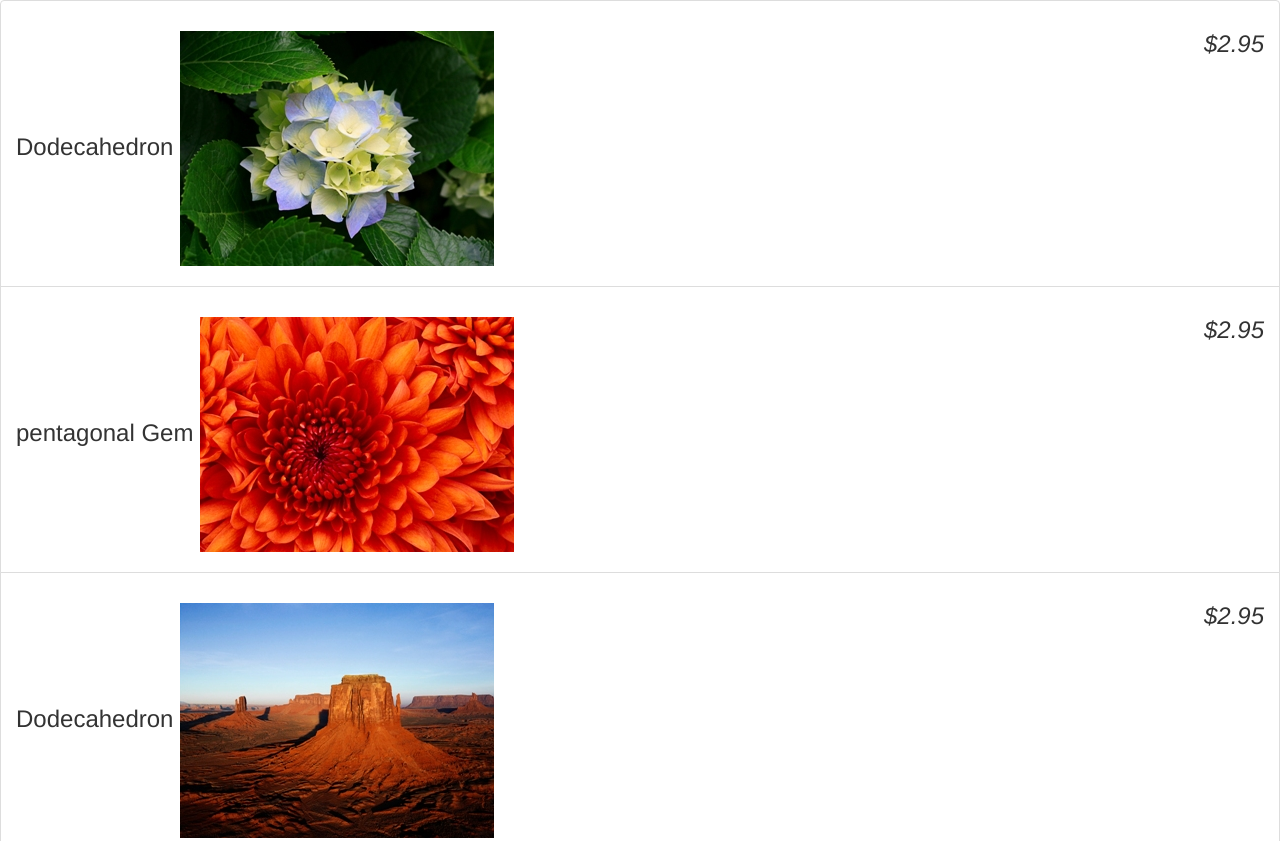
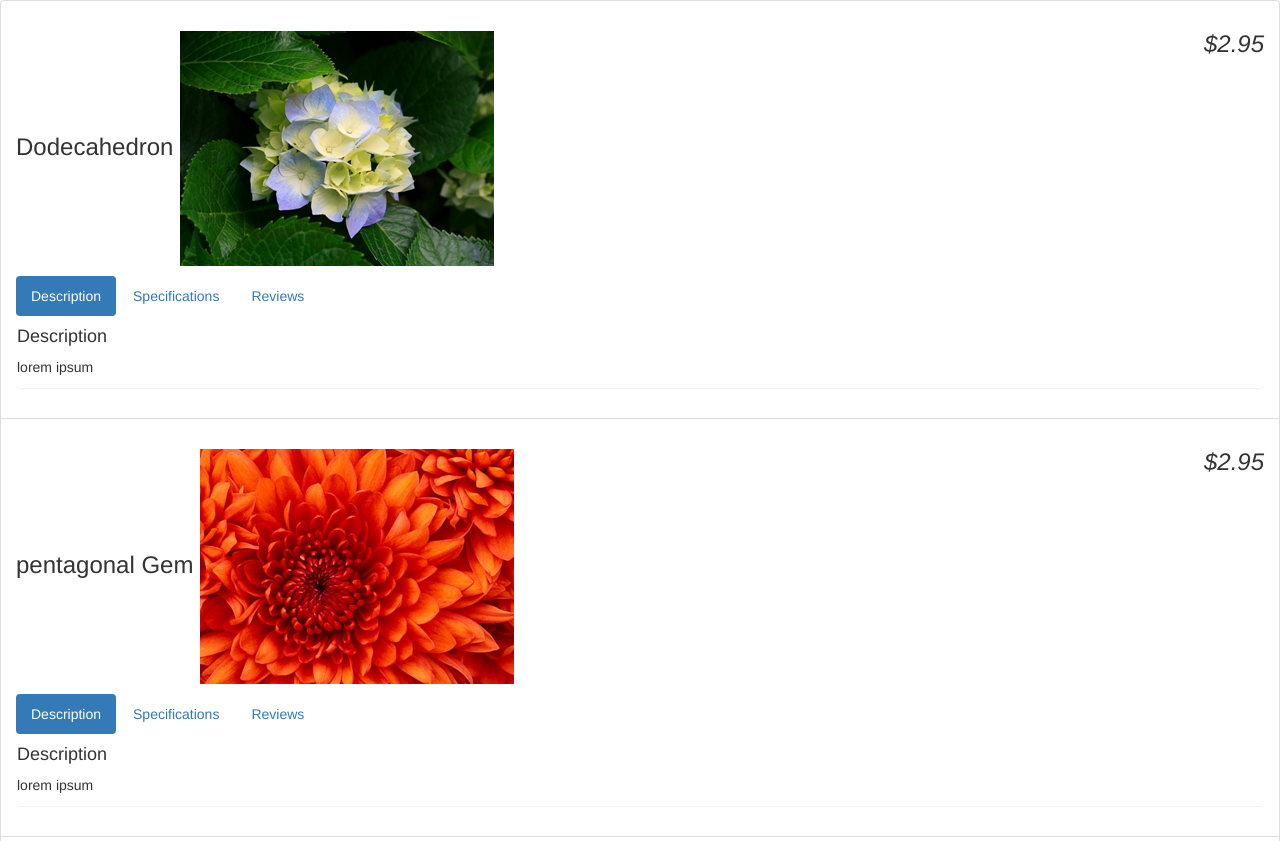
Before and after one commit to unsruns/angularCS, a plain HTML site: page index.html in a window 1280 px wide. Shown: the top 841 px of the page. Drawn offline with nearby package versions, Linux system fonts and the light colour scheme.

Commit message:
level 2 : ng-click and embeded controller to manage panels behavior

```diff
--- a/index.html
+++ b/index.html
@@ -13,6 +13,32 @@
                    <em class="pull-right">{{product.price | currency}}</em>
                    <img ng-src="{{'images/'+product.images[0].thumb}}" alt="">
                </h3>
+               <section ng-controller="PanelController as panel">
+                    <ul class="nav nav-pills">
+                        <li ng-class="{ active:panel.isSelected(1) }">
+                            <a href ng-click="panel.selectTab(1)">Description</a>
+                        </li>
+                        <li ng-class="{ active:panel.isSelected(2) }">
+                            <a href ng-click="panel.selectTab(2)">Specifications</a>
+                        </li>
+                        <li ng-class="{ active:panel.isSelected(3) }">
+                            <a href ng-click="panel.selectTab(3)">Reviews</a>
+                        </li>
+                    </ul>
+                    <div class="panel" ng-show="panel.tab===1">
+                        <h4>Description</h4>
+                        <p>{{product.description}}</p>
+                    </div>
+                    <div class="panel" ng-show="panel.tab===2">
+                        <h4>Specifications</h4>
+                        <blockquote>None yet</blockquote>
+                    </div>
+                    <div class="panel"ng-show="panel.tab===3">
+                        <h4>Reviews</h4>
+                        <blockquote>None yet</blockquote>
+                    </div>
+                </section>
+
            </li>
        </ul>
         <!--level 1 markup-->
--- a/js/app.js
+++ b/js/app.js
@@ -2,6 +2,20 @@
     var app = angular.module('store',[]);
     app.controller('StoreController',function(){
         this.products = gems;
+    });
+
+     app.controller('PanelController',function(){
+        this.tab = 1;
+
+        this.selectTab = function(setTab)
+        {
+            this.tab = setTab;
+        }
+
+        this.isSelected = function(checkTab)
+        {
+            return this.tab === checkTab;
+        }
     });
 
     var gems = [
```
